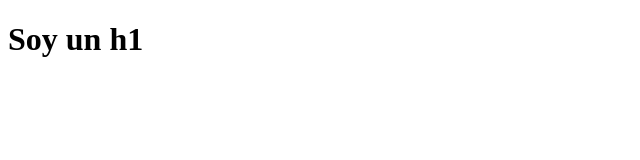
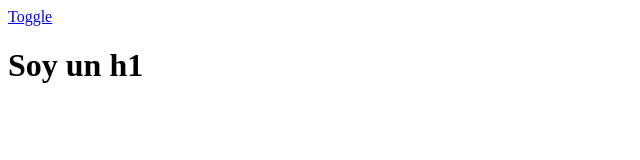
Before and after one commit to JoaquinDev542/DOM-JS, a plain HTML site: page ClassList-ClassName/index.html in a window 1280 px wide. Shown: the whole page, without its empty margins (0-640 px from the left). Drawn offline with Linux system fonts and the light colour scheme.

Commit message:
add Examples

```diff
--- a/ClassList/index.html
+++ b/ClassList-ClassName/index.html
@@ -6,7 +6,10 @@
     <title>ClassList y Modificación de Clases</title>
 </head>
 <body>
-    <h1 class="title" data-info="Titulo principal">Soy un h1</h1>
+
+    <a href="#" class="link">Toggle</a>
+
+    <h1 class="title title--principal" data-info="Titulo principal">Soy un h1</h1>
     <script src="main.js"></script>
 </body>
 </html>
```
Also changed, not shown: ClassList-ClassName/main.js (renamed from ClassList/main.js, +14 -0 lines), 2 other files.
